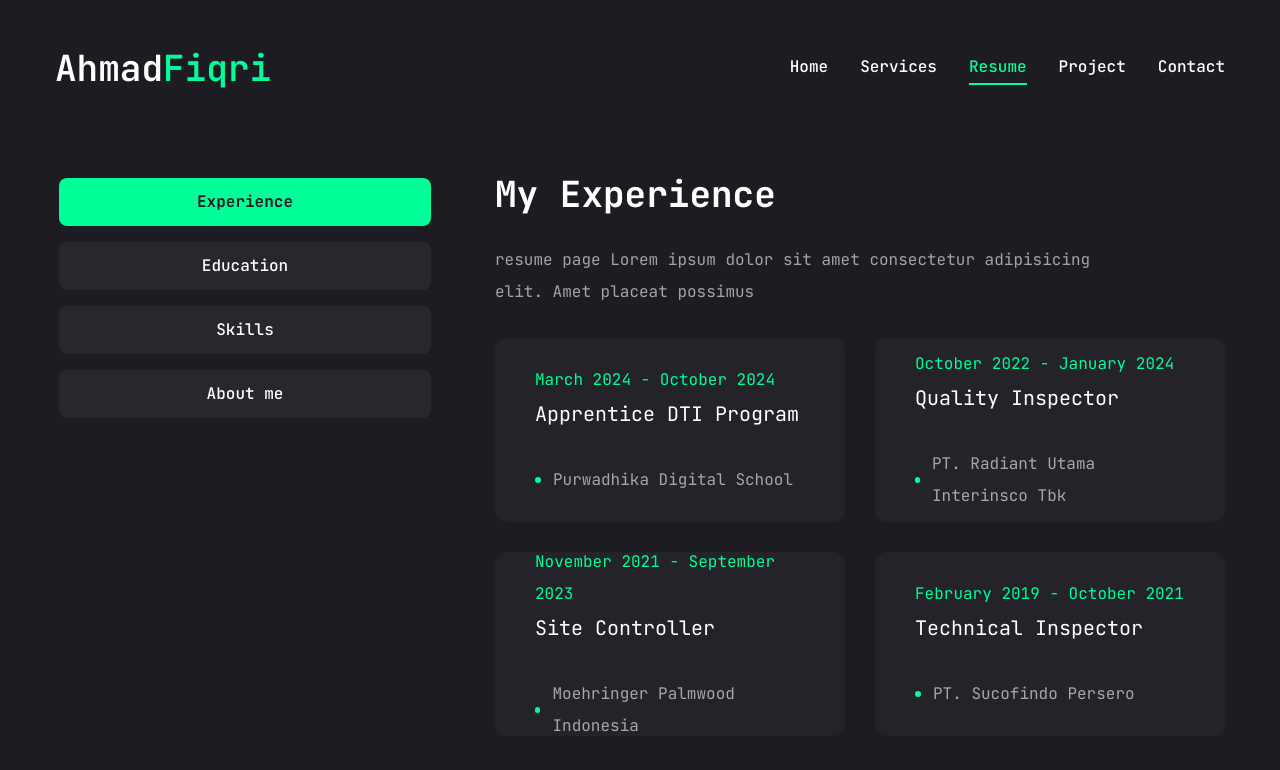
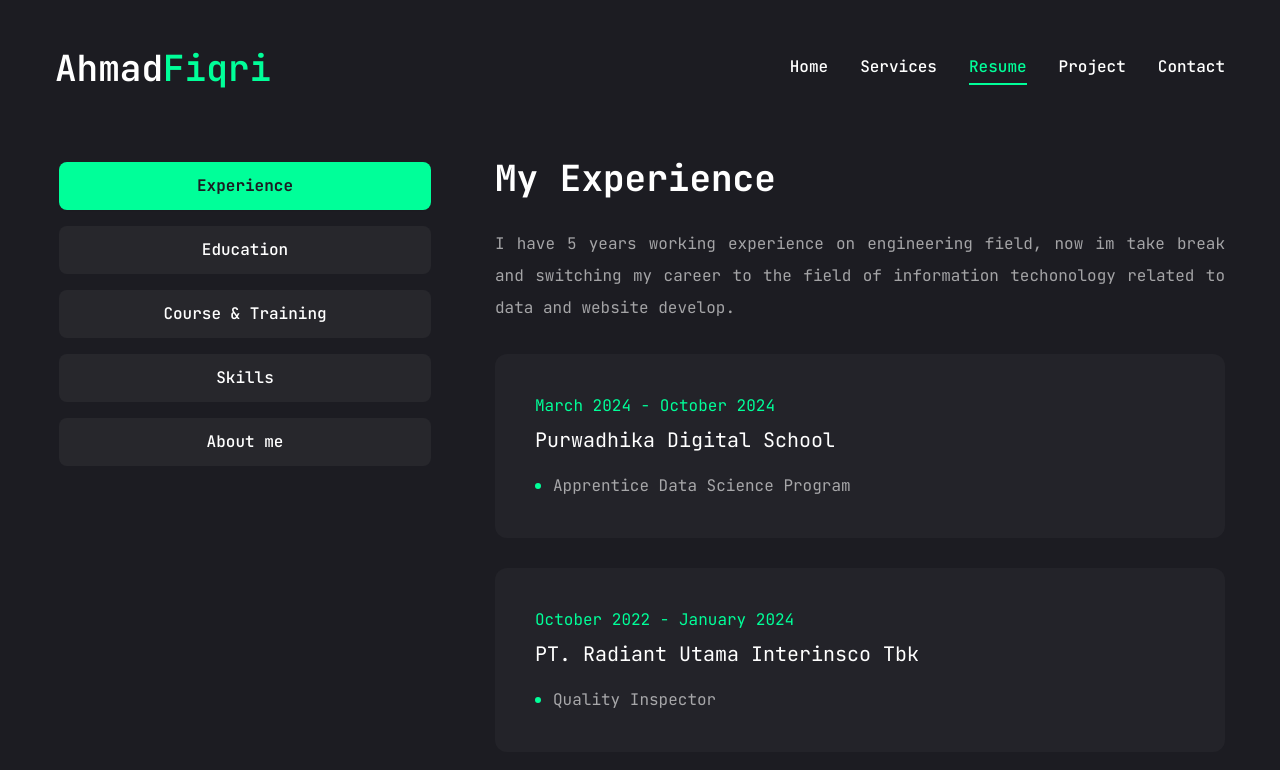
Before and after one commit to fiqrioemry/ahmadfiqrioemry_portfolio, a Next.js app: page /resume in a window 1280 px wide. Shown: the top 770 px of the page. Built offline with nearby package versions, Linux system fonts and the light colour scheme.

Commit message:
fixs bugs and error

```diff
--- a/app/resume/page.jsx
+++ b/app/resume/page.jsx
@@ -22,15 +22,15 @@ import {
 const about = {
   title: "About me",
   description:
-    " Lorem ipsum dolor sit amet consectetur adipisicing elit. Nobis elescu masio flasta",
+    "A Mechanical Engineering graduate with a passion for data science and a robust background in inspection and quality management. I have transitioned into the data science field, through comprehensive coursework and hands-on projects. Enthusiastic about applying my knowledge to real-world challenges, I am committed to continuous learning and professional development in digital technologies. im good on teamwork and attention to detail.",
   info: [
     { fieldName: "Name", fieldValue: "Ahmad Fiqri " },
     { fieldName: "Nationality", fieldValue: "Indonesia" },
     { fieldName: "Phone", fieldValue: "0821-6094-5033 " },
     { fieldName: "Email", fieldValue: "foemry@gmail.com" },
     {
-      fieldName: "LinkedIn",
-      fieldValue: "www.linkedin.com/in/ahmadfiqrioemry/",
+      fieldName: "Domicile",
+      fieldValue: "Medan, North Sumatera",
     },
     { fieldName: "Freelance", fieldValue: "Available " },
     { fieldName: "Languages", fieldValue: "Bahasa, English " },
@@ -41,46 +41,30 @@ const experience = {
   icon: "/assets/resume/badge.svg",
   title: "My Experience",
   description:
-    "resume page Lorem ipsum dolor sit amet consectetur adipisicing elit. Amet placeat possimus",
+    "I have 5 years working experience on engineering field, now im take break and switching my career to the field of information techonology related to data and website develop.",
   items: [
     {
       company: "Purwadhika Digital School",
-      position: "Apprentice DTI Program",
+      place: "Batam, Indonesia",
+      position: "Apprentice Data Science Program",
       duration: "March 2024 - October 2024",
     },
     {
       company: "PT. Radiant Utama Interinsco Tbk",
+      place: "Palembang, Indonesia",
       position: "Quality Inspector",
       duration: "October 2022 - January 2024",
     },
 
     {
       company: "Moehringer Palmwood Indonesia",
+      place: "Medan, Indonesia",
       position: "Site Controller",
       duration: "November 2021 - September 2023",
     },
     {
       company: "PT. Sucofindo Persero",
-      position: "Technical Inspector",
-      duration: "February 2019 - October 2021",
-    },
-    {
-      company: "PT. Sucofindo Persero",
-      position: "Technical Inspector",
-      duration: "February 2019 - October 2021",
-    },
-    {
-      company: "PT. Sucofindo Persero",
-      position: "Technical Inspector",
-      duration: "February 2019 - October 2021",
-    },
-    {
-      company: "PT. Sucofindo Persero",
-      position: "Technical Inspector",
-      duration: "February 2019 - October 2021",
-    },
-    {
-      company: "PT. Sucofindo Persero",
+      place: "Jakarta, Indonesia",
       position: "Technical Inspector",
       duration: "February 2019 - October 2021",
     },
@@ -91,7 +75,30 @@ const education = {
   icon: "/assets/resume/cap.svg",
   title: "My Education",
   description:
-    " resume page Lorem ipsum dolor sit amet consectetur adipisicing elit. Ame placeat possimus ex",
+    "Check out below are my education history as data science and mechanical engineering. ",
+  items: [
+    {
+      institution: "Purwadhika Digital School",
+      degree: "Data Science and Machine Learning",
+      duration: "March 2024 - October 2024",
+      final_score: "86.18",
+    },
+
+    {
+      institution: "North Sumatera University",
+      degree: "Bachelor of Mechanical Engineering",
+      duration: "2011 - 2016",
+      gpa_score: "3.09",
+    },
+  ],
+};
+
+// course and training
+const course = {
+  icon: "/assets/resume/cap.svg",
+  title: "Course and Training",
+  description:
+    "Through my journey in digital Technology, i have joining many course to boost my skills up.",
   items: [
     {
       institution: "Purwadhika Digital School",
@@ -99,24 +106,19 @@ const education = {
       duration: "March 2024 - October 2024",
     },
     {
-      institution: "MySkills",
-      degree: "Data Science",
-      duration: "April 2024",
+      institution: "MySkills.com",
+      degree: "UI/UX Design",
+      duration: "March 2024 - April 2024",
     },
     {
-      institution: "Revou Academy",
+      institution: "Revou.com",
       degree: "Data Analysist",
       duration: "March 2024",
     },
     {
       institution: "Harisenin.com",
-      degree: "Full stack Web Developer Bootcamp",
+      degree: "Fullstack Web Development",
       duration: "December 2022 - May 2023",
-    },
-    {
-      institution: "North Sumatera University",
-      degree: "Bachelor of Mechanical Engineering",
-      duration: "2011 - 2016",
     },
   ],
 };
@@ -125,7 +127,7 @@ const education = {
 const skills = {
   title: "My Skills",
   description:
-    "resume page Lorem ipsum dolor sit amet consectetur adipisicing elit. Amet placeat possimus ",
+    "Im understand many programing language related to web development and data analysist. here are some tools i usually used during my work and project. ",
   skillList: [
     {
       num: 1,
@@ -202,6 +204,7 @@ const Resume = () => {
           <TabsList className="flex flex-col w-full max-w-[380px] mx-auto xl:mx-0 gap-4">
             <TabsTrigger value="experience">Experience</TabsTrigger>
             <TabsTrigger value="education">Education</TabsTrigger>
+            <TabsTrigger value="course">Course & Training</TabsTrigger>
             <TabsTrigger value="skills">Skills</TabsTrigger>
             <TabsTrigger value="about">About me</TabsTrigger>
           </TabsList>
@@ -210,13 +213,13 @@ const Resume = () => {
           <div className="min-h-[70vh] w-full">
             {/* experience */}
             <TabsContent value="experience" className="w-full">
-              <div className="flex flex-col gap-[30px] text-center xl:text-left">
+              <div className="flex flex-col gap-[30px] text-center xl:text-left ">
                 <h3 className="text-4xl font-bold">{experience.title}</h3>
-                <p className="max-w-[600px] text-white/60 mx-auto xl:mx-0">
+                <p className="w-full text-white/60 mx-auto xl:mx-0 text-justify">
                   {experience.description}
                 </p>
                 <ScrollArea className="h-[400px]">
-                  <ul className="grid grid-cols-1 lg:grid-cols-2 gap-[30px]">
+                  <ul className="grid grid-cols gap-[30px] ">
                     {experience.items.map((item, index) => {
                       return (
                         <li
@@ -224,12 +227,12 @@ const Resume = () => {
                           className="bg-[#232329] h-[184px] py-6 px-10 rounded-xl flex flex-col justify-center items-center lg:items-start gap-1"
                         >
                           <span className="text-accent">{item.duration}</span>
-                          <h3 className="text-xl  min-h-[60px] text-center lg:text-left">
-                            {item.position}
+                          <h3 className="text-xl  min-h-[40px] text-center lg:text-left">
+                            {item.company}
                           </h3>
                           <div className="flex items-center gap-3">
                             <span className="w-[6px] h-[6px] rounded-full bg-accent"></span>
-                            <p className="text-white/60">{item.company}</p>
+                            <p className="text-white/60">{item.position}</p>
                           </div>
                         </li>
                       );
@@ -243,11 +246,11 @@ const Resume = () => {
             <TabsContent value="education" className="w-full">
               <div className="flex flex-col gap-[30px] text-center xl:text-left">
                 <h3 className="text-4xl font-bold">{education.title}</h3>
-                <p className="max-w-[600px] text-white/60 mx-auto xl:mx-0">
+                <p className="w-full text-justify text-white/60 mx-auto xl:mx-0">
                   {education.description}
                 </p>
                 <ScrollArea className="h-[400px]">
-                  <ul className="grid grid-cols-1 lg:grid-cols-2 gap-[30px]">
+                  <ul className="grid gap-[30px]">
                     {education.items.map((item, index) => {
                       return (
                         <li
@@ -255,12 +258,51 @@ const Resume = () => {
                           className="bg-[#232329] h-[184px] py-6 px-10 rounded-xl flex flex-col justify-center items-center lg:items-start gap-1"
                         >
                           <span className="text-accent">{item.duration}</span>
-                          <h3 className="text-xl  min-h-[60px] text-center lg:text-left">
-                            {item.degree}
+                          <h3 className="text-xl  text-center lg:text-left mb-5">
+                            {item.institution}
                           </h3>
                           <div className="flex items-center gap-3">
                             <span className="w-[6px] h-[6px] rounded-full bg-accent"></span>
-                            <p className="text-white/60">{item.institution}</p>
+                            <p className="text-white/60"> {item.degree}</p>
+                          </div>
+                          <div className="flex items-center gap-3">
+                            <span className="w-[6px] h-[6px] rounded-full bg-accent"></span>
+                            <p className="text-white/60">
+                              {item.gpa_score
+                                ? `GPA Score: ${item.gpa_score}`
+                                : `Final Score: ${item.final_score}`}
+                            </p>
+                          </div>
+                        </li>
+                      );
+                    })}
+                  </ul>
+                </ScrollArea>
+              </div>
+            </TabsContent>
+
+            {/* course and training */}
+            <TabsContent value="course" className="w-full">
+              <div className="flex flex-col gap-[30px] text-center xl:text-left">
+                <h3 className="text-4xl font-bold">{course.title}</h3>
+                <p className="w-full text-justify text-white/60 mx-auto xl:mx-0">
+                  {course.description}
+                </p>
+                <ScrollArea className="h-[400px]">
+                  <ul className="grid gap-[30px]">
+                    {course.items.map((item, index) => {
+                      return (
+                        <li
+                          key={index}
+                          className="bg-[#232329] h-[165px] py-2 px-10 rounded-xl flex flex-col justify-center items-center lg:items-start gap-1"
+                        >
+                          <span className="text-accent">{item.duration}</span>
+                          <h3 className="text-xl   text-center lg:text-left">
+                            {item.institution}
+                          </h3>
+                          <div className="flex items-center gap-3">
+                            <span className="w-[6px] h-[6px] rounded-full bg-accent"></span>
+                            <p className="text-white/60"> {item.degree}</p>
                           </div>
                         </li>
                       );
@@ -275,7 +317,7 @@ const Resume = () => {
               <div className="flex flex-col gap-[30px]">
                 <div className="flex flex-col gap-[30px] text-center xl:text-left">
                   <h3 className="text-4xl font-bold">{skills.title}</h3>
-                  <p className="max-w-[600px] text-white/60 mx-auto xl:mx-0">
+                  <p className="w-full text-justify text-white/60 mx-auto xl:mx-0">
                     {skills.description}
                   </p>
                 </div>
@@ -309,17 +351,17 @@ const Resume = () => {
             >
               <div className="flex flex-col gap-[30px]">
                 <h3 className="text-4xl font-bold">{about.title}</h3>
-                <p className="max-w-[600px] text-white/60 mx-auto xl:mx-0">
+                <p className="w-full  text-justify text-white/60 mx-auto xl:mx-0">
                   {about.description}
                 </p>
 
-                <ul className="grid grid-cols-1 xl:grid-cols-2 gap-y-6 max-w-[620px]">
+                <ul className="grid grid-cols-1 xl:grid-cols-2 gap-y-6 w-full ">
                   {/* Add a check to ensure `about.info` is defined and not empty */}
                   {about.info && about.info.length > 0 ? (
                     about.info.map((item, index) => (
                       <li
                         key={index}
-                        className="flex items-center justify-center xl:justify-start gap-4"
+                        className="flex items-center  justify-center xl:justify-start gap-4"
                       >
                         <span className="text-white/60">{item.fieldName}</span>
                         <span className="text-xl">{item.fieldValue}</span>
--- a/app/work/page.jsx
+++ b/app/work/page.jsx
@@ -22,32 +22,36 @@ import WorkSliderBtns from "@/components/WorkSliderBtns";
 const projects = [
   {
     num: "01",
-    category: "frontend",
-    title: "project 1",
+    category: "Front End Develop",
+    title: "Interior Company Landing Page",
     description:
-      "Lorem ipsum dolor sit amet consectetur adipisicing elit. Quis doloribus maxime culpa ex accusantium esse.",
-    stack: [{ name: "Html 5" }, { name: "Css 3" }, { name: "Javascript" }],
-    image: "/assets/work/thumb1.png",
-    live: "",
-    github: "",
+      "Build a Landing page for interior design company simple and seamless",
+    stack: [
+      { name: "Html 5" },
+      { name: "Tailwind.css" },
+      { name: "Javascript" },
+    ],
+    image: "/assets/work/thumb2.png",
+    live: "https://luxespace.netlify.app/",
+    github: "https://github.com/fiqrioemry/interior_company_landing_page",
   },
   {
     num: "02",
-    category: "fullstack",
-    title: "project 2",
+    category: "Tableau Dashboard",
+    title: "Olist Brazilian Ecommerce Dashboard",
     description:
       "Lorem ipsum dolor sit amet consectetur adipisicing elit. Quis doloribus maxime culpa ex accusantium esse.",
-    stack: [{ name: "Next.js" }, { name: "tailwind.css" }, { name: "Node.js" }],
-    image: "/assets/work/thumb2.png",
+    stack: [{ name: "Tableau" }],
+    image: "",
     live: "",
     github: "",
   },
   {
     num: "03",
-    category: "frontend",
-    title: "project 1",
+    category: "Machine Learning",
+    title: "Ecommerce Customer Churn Prediction",
     description:
-      "Lorem ipsum dolor sit amet consectetur adipisicing elit. Quis doloribus maxime culpa ex accusantium esse.",
+      "Creating a churn prediction on customer Eccomerce using model classification method",
     stack: [{ name: "Html 5" }, { name: "Css 3" }, { name: "Javascript" }],
     image: "/assets/work/thumb3.png",
     live: "",
```
Also changed, not shown: public/assets/work/data_analysist_project1.png (added), public/assets/work/project1.png (added).
